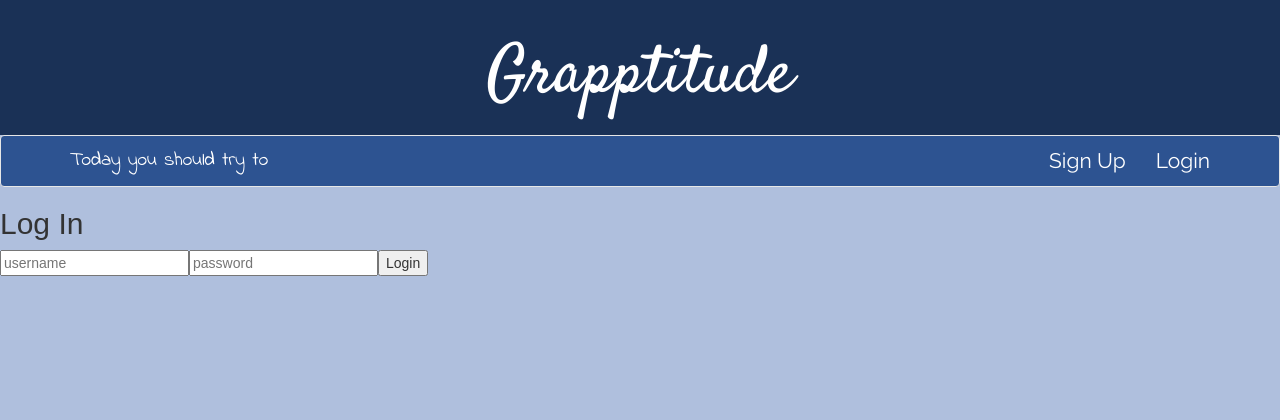
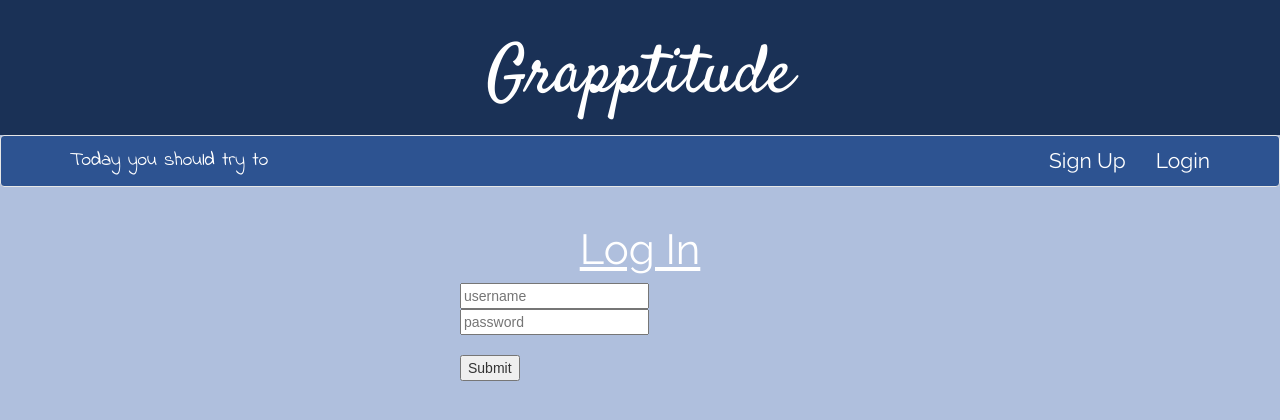
Before and after one commit to americanmouths/grapptitude, a React (Create React App) app in the folder client/: page /login in a window 1280 px wide. Shown: the top 420 px of the page. Built offline with nearby package versions, Linux system fonts and the light colour scheme; no server answers.

Commit message:
work on styling

```diff
--- a/client/src/App.css
+++ b/client/src/App.css
@@ -71,3 +71,13 @@ div.mindful-header.navbar-brand>div>div>p{
   text-align: center;
   margin: auto;
 }
+
+/***Login***/
+
+.Login {
+  font-size: 3em;
+  text-decoration: underline;
+  text-align: center;
+  font-family: 'Raleway', cursive;
+  color: white;
+}
--- a/client/src/containers/LogInPage.js
+++ b/client/src/containers/LogInPage.js
@@ -1,6 +1,7 @@
 import React, {Component} from 'react';
 import { connect } from 'react-redux';
 import { loginUser } from './../actions/userAuthorization';
+import { Grid, Row, Col} from 'react-bootstrap/lib'
 
 class LogInPage extends Component {
   constructor() {
@@ -40,7 +41,13 @@ class LogInPage extends Component {
 
     return (
       <div>
-        <h2>Log In</h2>
+        <Grid>
+          <Row>
+            <Col xs={6} md={4}>
+            </Col>
+
+            <Col xs={6} md={4}>
+              <h2 className="Login">Log In</h2>
                 <form>
                   <input
                     type="username"
@@ -56,8 +63,16 @@ class LogInPage extends Component {
                     onChange={this.handleChange}
                     placeholder="password"
                   />
-          <button onClick={this.handleSubmit}> Login </button>
+                  <br />
+                  <br />
+                  <button onClick={this.handleSubmit}>Submit</button>
                   </form>
+            </Col>
+
+          <Col xsHidden md={4}>
+          </Col>
+        </Row>
+      </Grid>
     </div>
      )
    }
```
Lines whose indentation alone changed are shown as unchanged.
